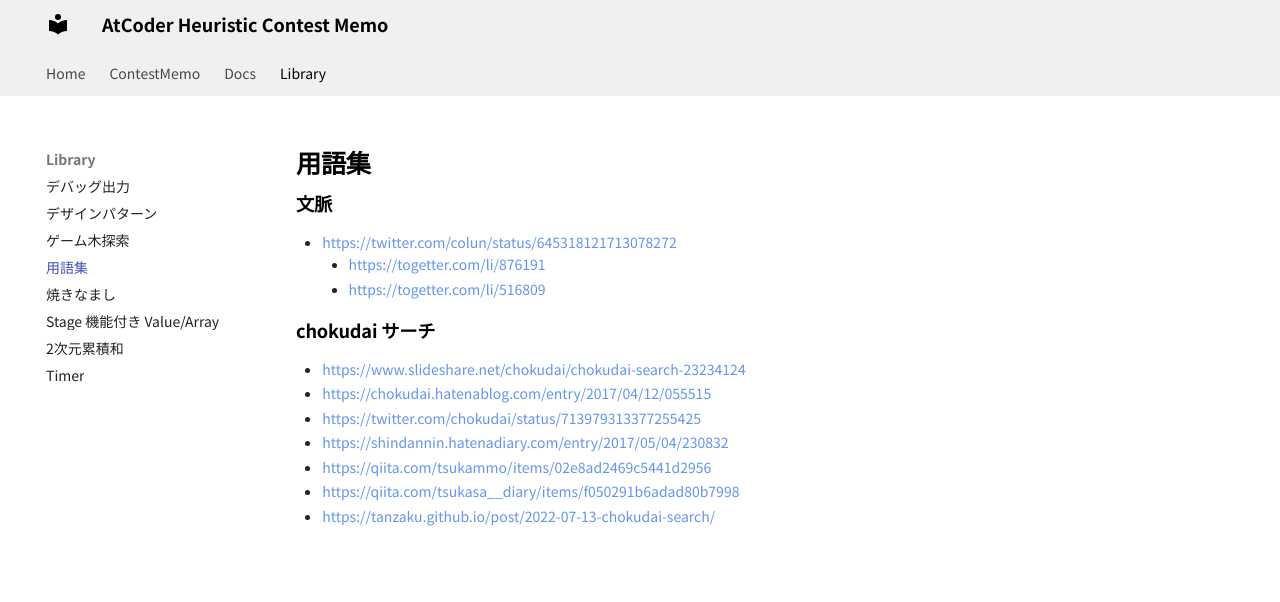
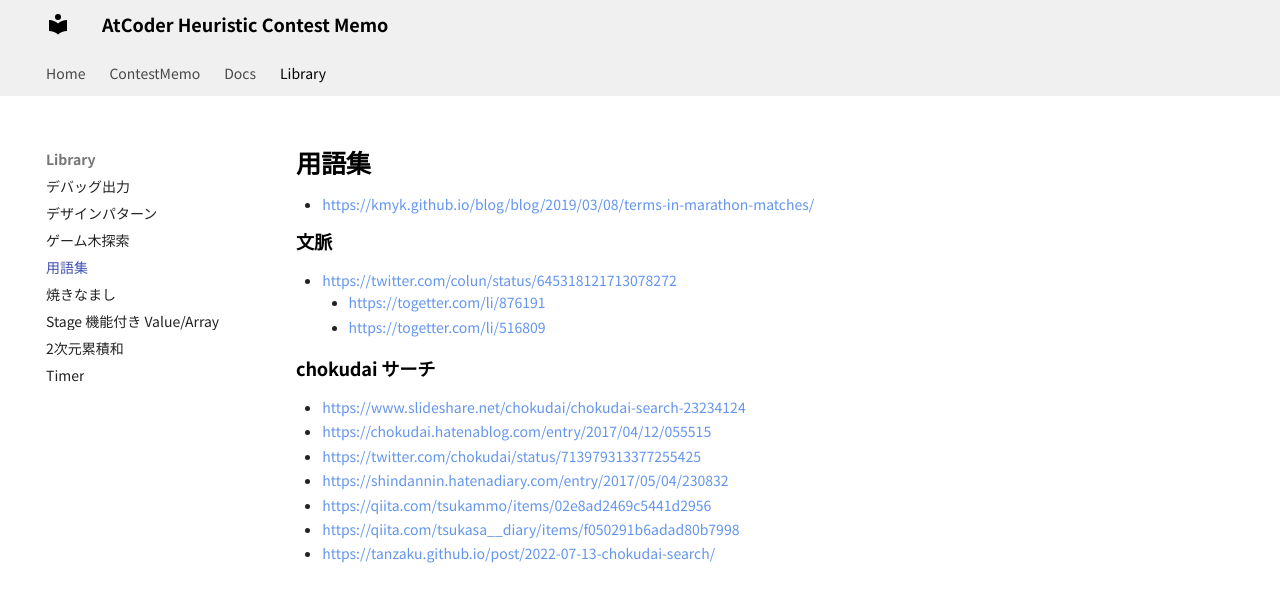
Before and after one commit to jetbead/AtCoderHeuristicContestMemo, an MkDocs documentation site: the page built from docs/Library/glossary.md, in a window 1280 px wide. Shown: the top 602 px of the page. Built offline with MkDocs 1.6.1 and Material for MkDocs 9.7.7, drawn with Linux system fonts in a browser that asks for light colours; some web fonts are replaced; some of the changed lines change nothing that is shown.

Commit message:
Update glossary.md

```diff
--- a/docs/Library/glossary.md
+++ b/docs/Library/glossary.md
@@ -1,4 +1,6 @@
 # 用語集
+
+- https://kmyk.github.io/blog/blog/2019/03/08/terms-in-marathon-matches/
 
 ## 文脈
 
```
